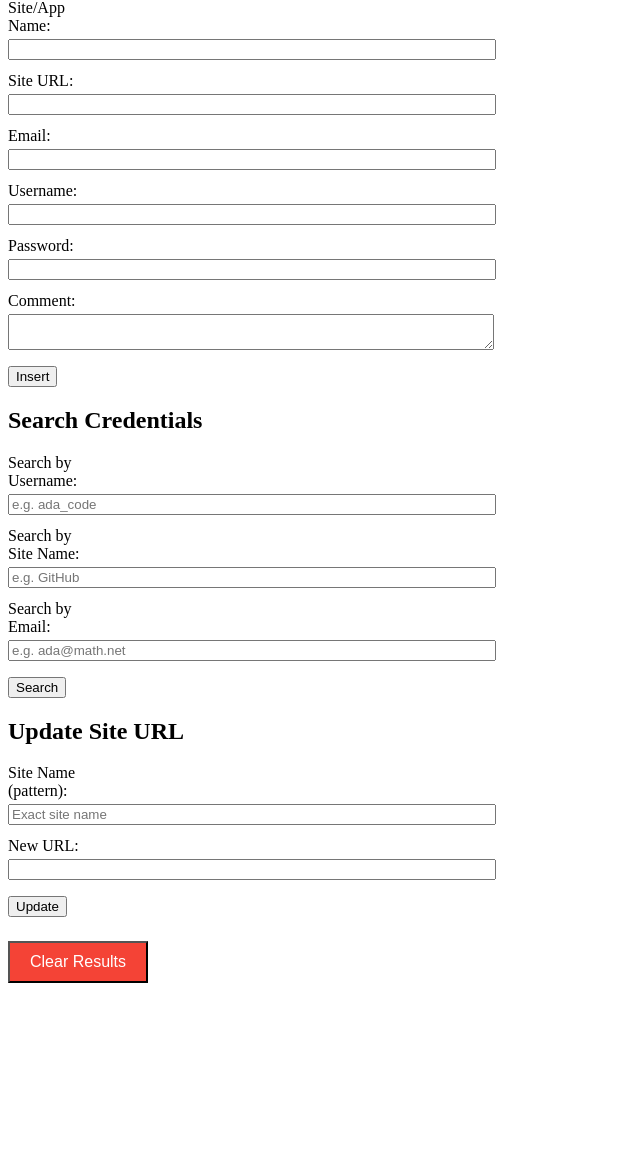
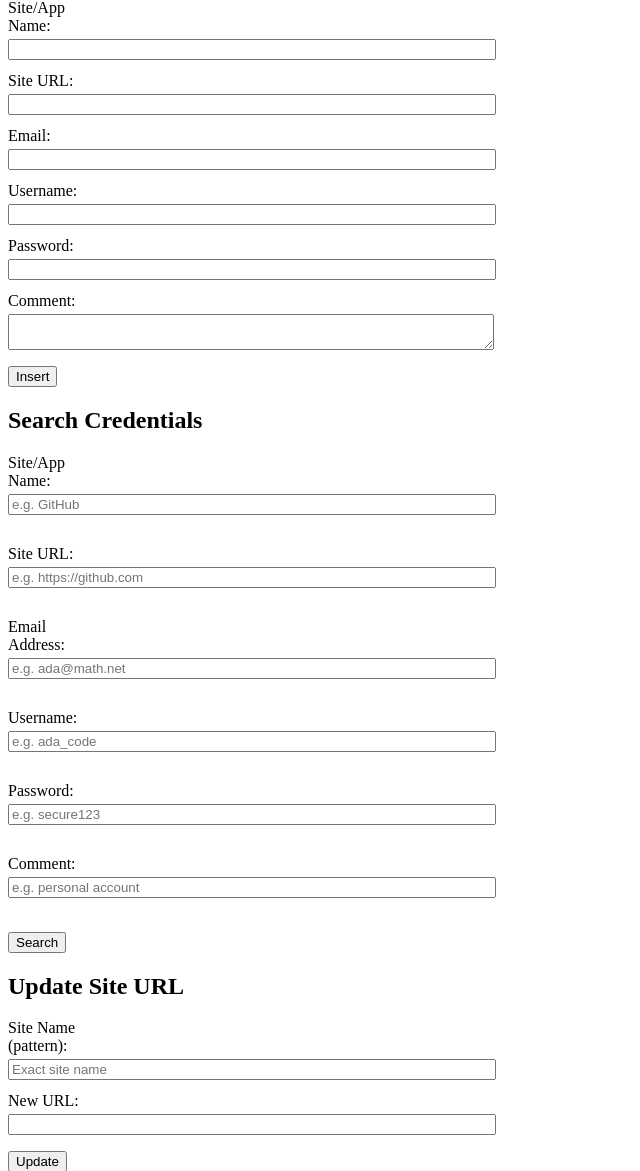
Before and after one commit to AlbertV1810/assignment-3--principles-of-databases--cs-365--fall-2025, a PHP site: page / in a window 1280 px wide. Shown: the part 128-1299 px from the top of the page, without its empty margins (0-640 px from the left). Before the commit the page ends 1111 px from the top, so only its background shows below. Run offline with PHP 8.4, Linux system fonts and the light colour scheme.

Commit message:
search credentials test2

```diff
--- a/index.php
+++ b/index.php
@@ -98,31 +98,63 @@ $searchTableHtml = '';
 
 if ($_SERVER['REQUEST_METHOD'] === 'POST' && isset($_POST['action'])) {
     if ($_POST['action'] === 'search') {
-        $search_user_id = $_POST['search_user_id'] ?? '';
-        $search_site_id = $_POST['search_site_id'] ?? '';
+        $params = [];
+        $sql = "
+            SELECT u.username AS user_name, u.email, s.site_name, s.url,
+                   CAST(AES_DECRYPT(c.password, 'secret_key') AS CHAR) AS decrypted_password,
+                   c.comment, c.created_at
+            FROM credentials c
+            JOIN users u ON c.user_id = u.user_id
+            JOIN sites s ON c.site_id = s.site_id
+            WHERE 1
+        ";
 
-        $sql = "SELECT u.username AS user_name, s.site_name,
-                       CAST(AES_DECRYPT(c.password, 'secret_key') AS CHAR) AS decrypted_password,
-                       c.comment, c.created_at
-                FROM credentials c
-                JOIN users u ON c.user_id = u.user_id
-                JOIN sites s ON c.site_id = s.site_id
-                WHERE 1";
-
-        $params = [];
-
-        if (!empty($search_user_id)) {
-            $sql .= " AND c.user_id = :user_id";
-            $params[':user_id'] = $search_user_id;
+        if (!empty($_POST['search_site_name'])) {
+            $sql .= " AND s.site_name LIKE :site_name";
+            $params[':site_name'] = "%" . $_POST['search_site_name'] . "%";
         }
-
-        if (!empty($search_site_id)) {
-            $sql .= " AND c.site_id = :site_id";
-            $params[':site_id'] = $search_site_id;
+        if (!empty($_POST['search_url'])) {
+            $sql .= " AND s.url LIKE :url";
+            $params[':url'] = "%" . $_POST['search_url'] . "%";
+        }
+        if (!empty($_POST['search_email'])) {
+            $sql .= " AND u.email LIKE :email";
+            $params[':email'] = "%" . $_POST['search_email'] . "%";
+        }
+        if (!empty($_POST['search_username'])) {
+            $sql .= " AND u.username LIKE :username";
+            $params[':username'] = "%" . $_POST['search_username'] . "%";
+        }
+        if (!empty($_POST['search_password'])) {
+            $sql .= " AND CAST(AES_DECRYPT(c.password, 'secret_key') AS CHAR) LIKE :password";
+            $params[':password'] = "%" . $_POST['search_password'] . "%";
+        }
+        if (!empty($_POST['search_comment'])) {
+            $sql .= " AND c.comment LIKE :comment";
+            $params[':comment'] = "%" . $_POST['search_comment'] . "%";
         }
 
         $stmt = runQuery($sql, $params);
-        $searchTableHtml = wrapResultsInTable($stmt);
+
+        if (count($stmt) > 0) {
+            $searchTableHtml = "<table border='1'><tr>
+                <th>Username</th><th>Email</th><th>Site Name</th><th>URL</th>
+                <th>Password</th><th>Comment</th><th>Created At</th></tr>";
+            foreach ($stmt as $row) {
+                $searchTableHtml .= "<tr>
+                    <td>{$row['user_name']}</td>
+                    <td>{$row['email']}</td>
+                    <td>{$row['site_name']}</td>
+                    <td>{$row['url']}</td>
+                    <td>{$row['decrypted_password']}</td>
+                    <td>{$row['comment']}</td>
+                    <td>{$row['created_at']}</td>
+                </tr>";
+            }
+            $searchTableHtml .= "</table>";
+        } else {
+            $searchTableHtml = "<table border='1'><tr><td colspan='7'>No results found for your query.</td></tr></table>";
+        }
     }
 
     if ($_POST['action'] === 'clear') {
@@ -173,14 +205,23 @@ if ($_SERVER['REQUEST_METHOD'] === 'POST' && isset($_POST['action'])) {
     <form method="POST">
         <input type="hidden" name="action" value="search">
 
-        <label>Search by Username:</label>
-        <input type="text" name="search_username" placeholder="e.g. ada_code">
+        <label>Site/App Name:</label>
+        <input type="text" name="search_site_name" placeholder="e.g. GitHub"><br>
 
-        <label>Search by Site Name:</label>
-        <input type="text" name="search_site_name" placeholder="e.g. GitHub">
+        <label>Site URL:</label>
+        <input type="text" name="search_url" placeholder="e.g. https://github.com"><br>
 
-        <label>Search by Email:</label>
-        <input type="text" name="search_email" placeholder="e.g. ada@math.net">
+        <label>Email Address:</label>
+        <input type="text" name="search_email" placeholder="e.g. ada@math.net"><br>
+
+        <label>Username:</label>
+        <input type="text" name="search_username" placeholder="e.g. ada_code"><br>
+
+        <label>Password:</label>
+        <input type="text" name="search_password" placeholder="e.g. secure123"><br>
+
+        <label>Comment:</label>
+        <input type="text" name="search_comment" placeholder="e.g. personal account"><br>
 
         <button type="submit">Search</button>
     </form>
```
